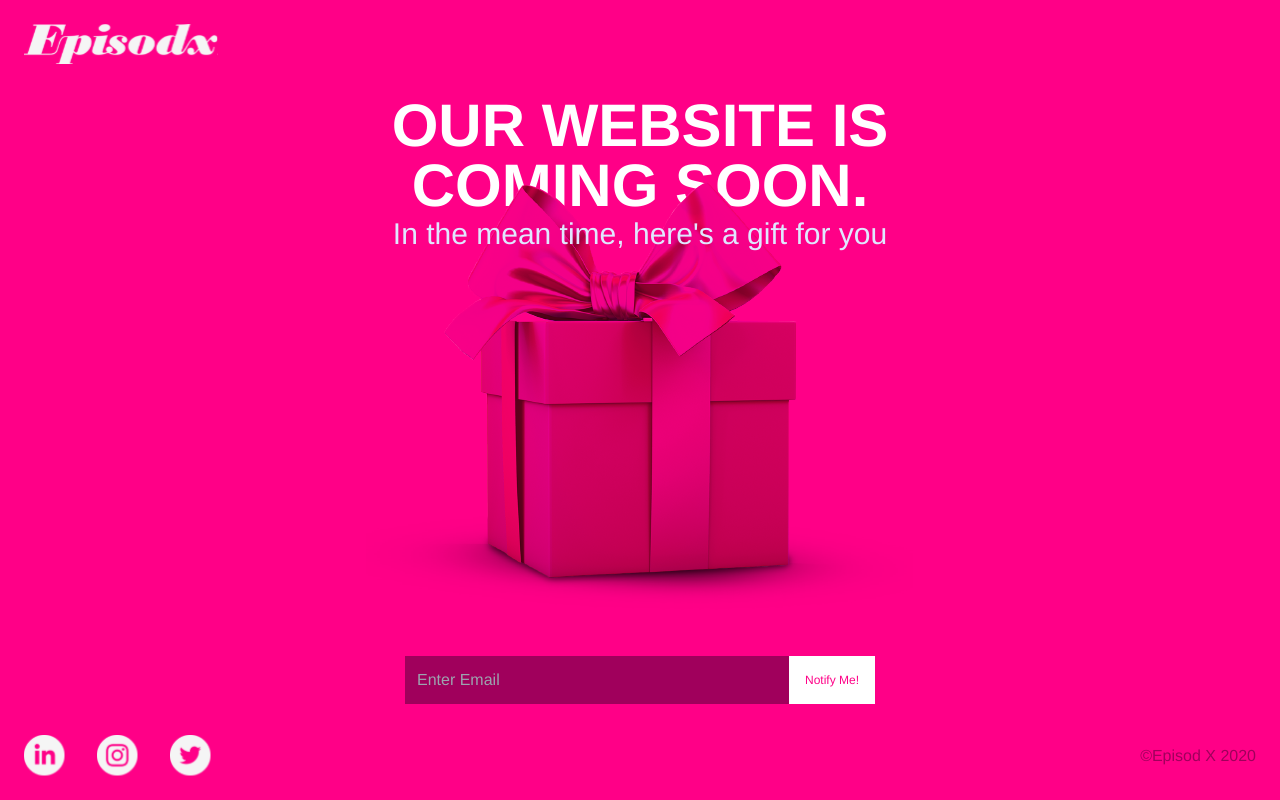
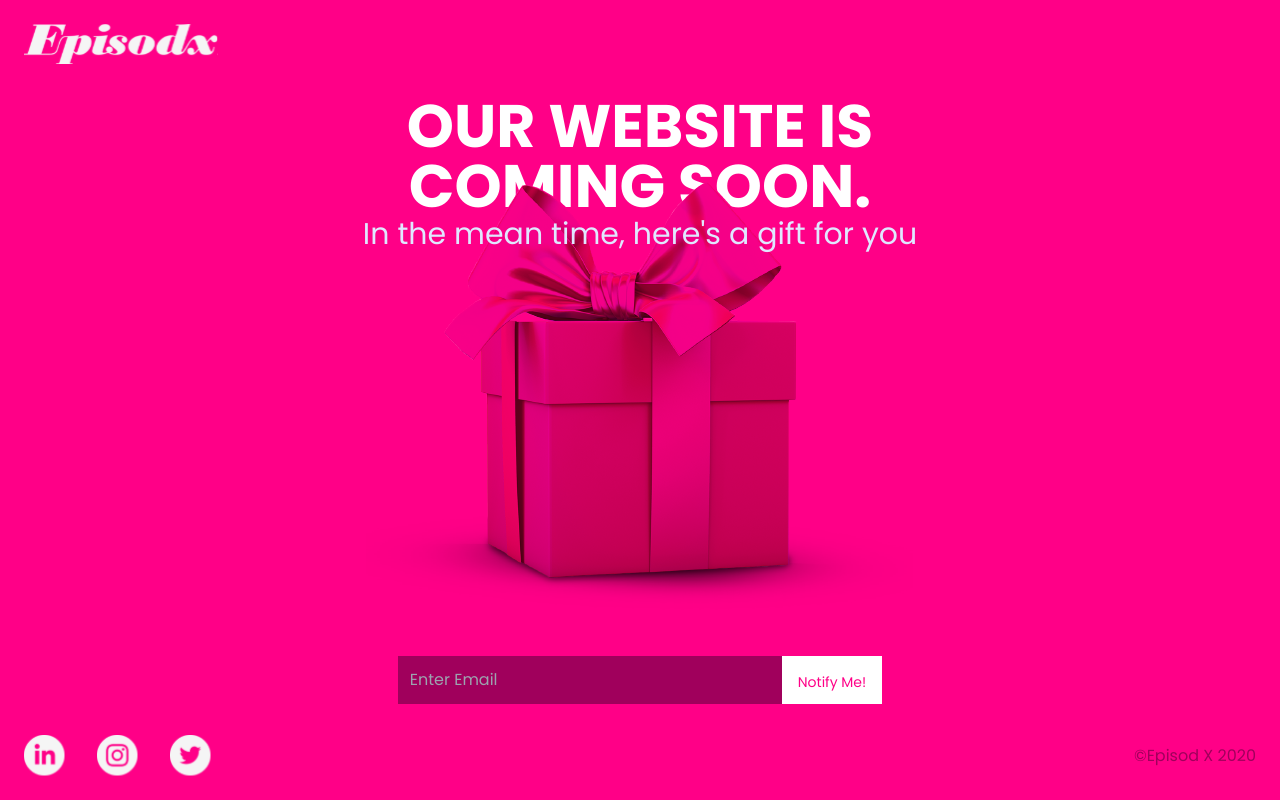
Before and after one commit to gideonpeters/episodx, a Vue app: page / in a window 1280 px wide. Built offline with nearby package versions, Linux system fonts and the light colour scheme.

Commit message:
chore: font change and notify me text size adjustment

```diff
--- a/src/App.vue
+++ b/src/App.vue
@@ -29,7 +29,9 @@
               type="text"
               placeholder="Enter Email"
             />
-            <button class="lg:text-1xl text-xs p-4 bg-white primary-text outline-none">Notify Me!</button>
+            <button
+              class="lg:text-sm text-xs lg:p-4 p-1 bg-white primary-text outline-none"
+            >Notify Me!</button>
           </div>
         </div>
       </div>
@@ -54,8 +56,9 @@
 
 
 <style lang="scss">
+@import url("https://fonts.googleapis.com/css2?family=Poppins:ital,wght@0,100;0,200;0,300;0,400;0,600;0,700;1,100;1,200;1,300&display=swap");
 #app {
-  font-family: Avenir, Helvetica, Arial, sans-serif;
+  font-family: Avenir, "Poppins", Helvetica, Arial, sans-serif;
   -webkit-font-smoothing: antialiased;
   -moz-osx-font-smoothing: grayscale;
   text-align: center;
```
